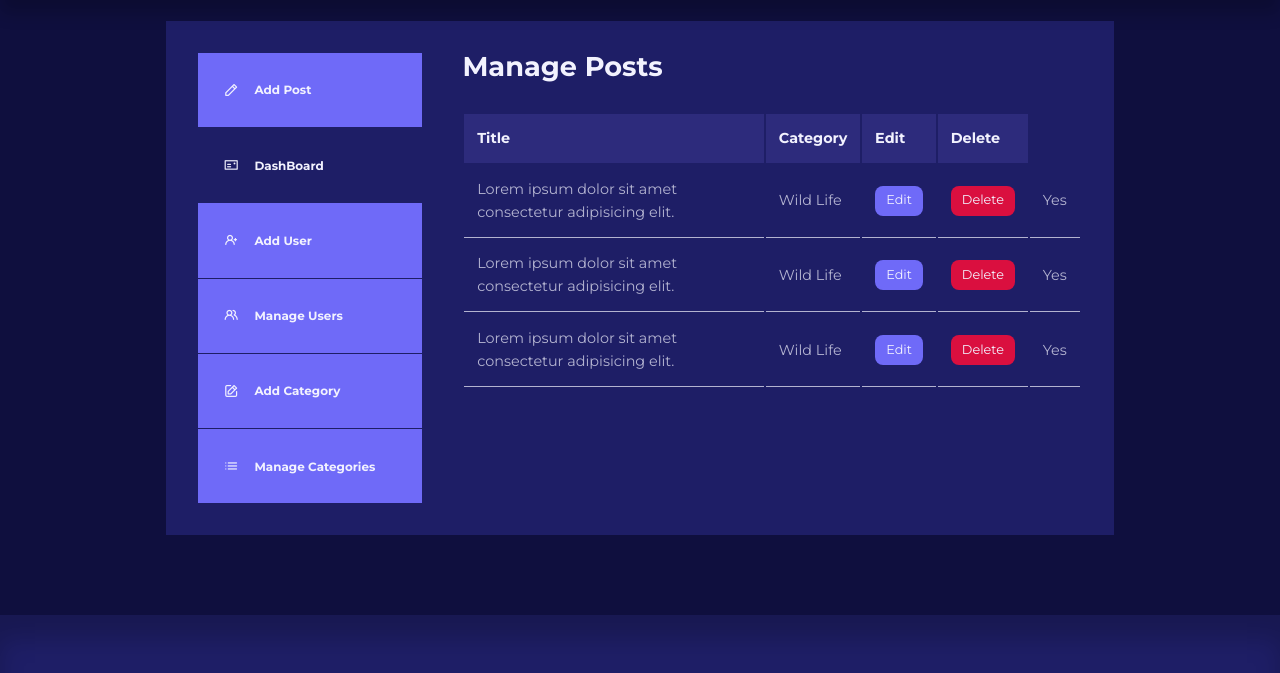
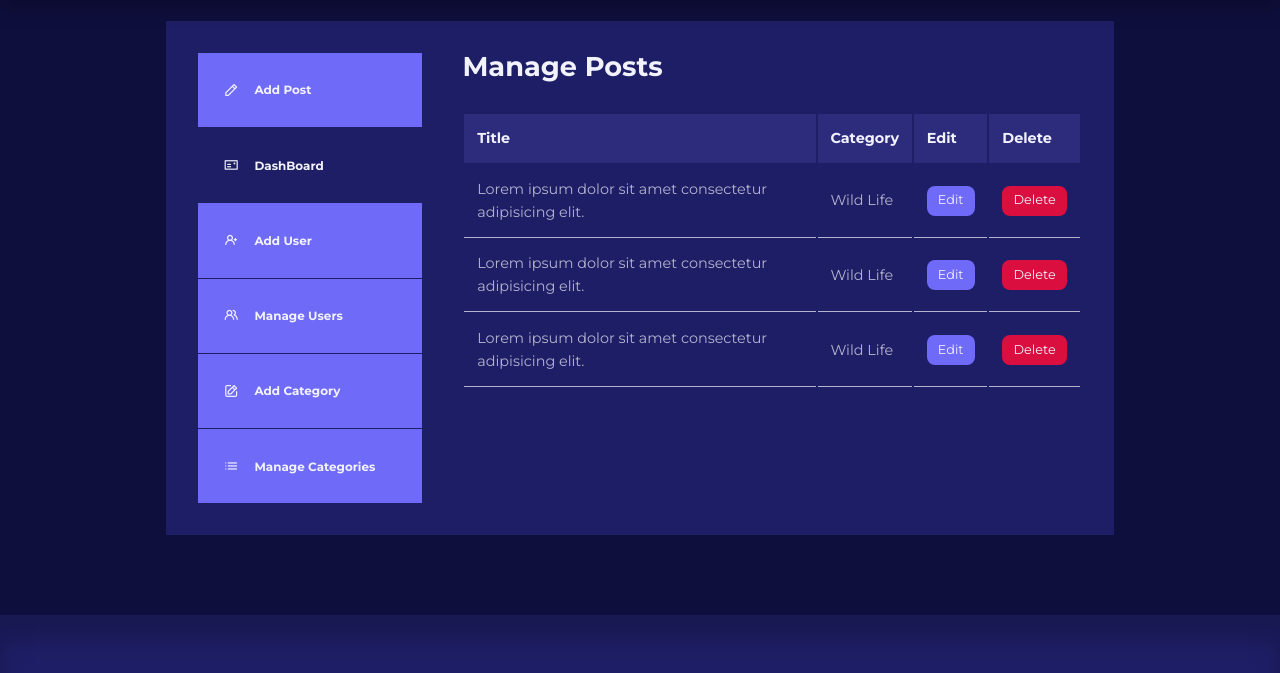
Before and after one commit to rxi-prakharvrm/blog-website, a plain HTML site: page Blog/dashboard.html in a window 1280 px wide. Shown: the part 75-748 px from the top of the page. Drawn offline with nearby package versions, Linux system fonts and the light colour scheme.

Commit message:
update dashboard

```diff
--- a/Blog/dashboard.html
+++ b/Blog/dashboard.html
@@ -101,21 +101,18 @@
                             <td>Wild Life</td>
                             <td><a href="edit-post.html" class="btn sm">Edit</a></td>
                             <td><a href="delete-category.html" class="btn sm danger">Delete</a></td>
-                            <td>Yes</td>
                         </tr>
                         <tr>
                             <td>Lorem ipsum dolor sit amet consectetur adipisicing elit.</td>
                             <td>Wild Life</td>
                             <td><a href="edit-post.html" class="btn sm">Edit</a></td>
                             <td><a href="delete-category.html" class="btn sm danger">Delete</a></td>
-                            <td>Yes</td>
                         </tr>
                         <tr>
                             <td>Lorem ipsum dolor sit amet consectetur adipisicing elit.</td>
                             <td>Wild Life</td>
                             <td><a href="edit-post.html" class="btn sm">Edit</a></td>
                             <td><a href="delete-category.html" class="btn sm danger">Delete</a></td>
-                            <td>Yes</td>
                         </tr>
                     </tbody>
                 </table>
```
